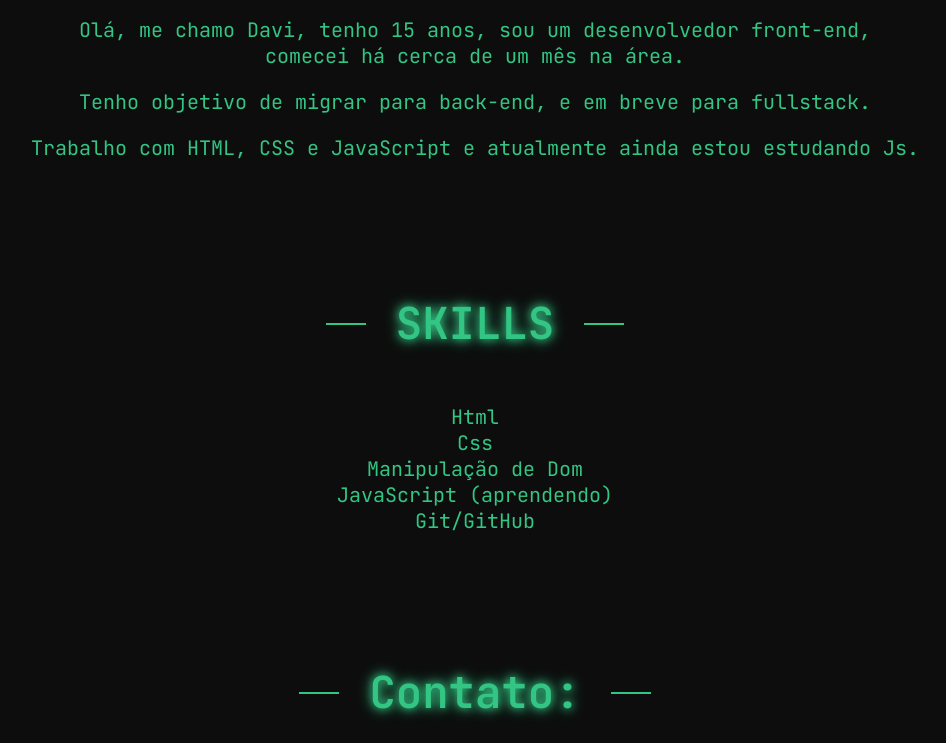
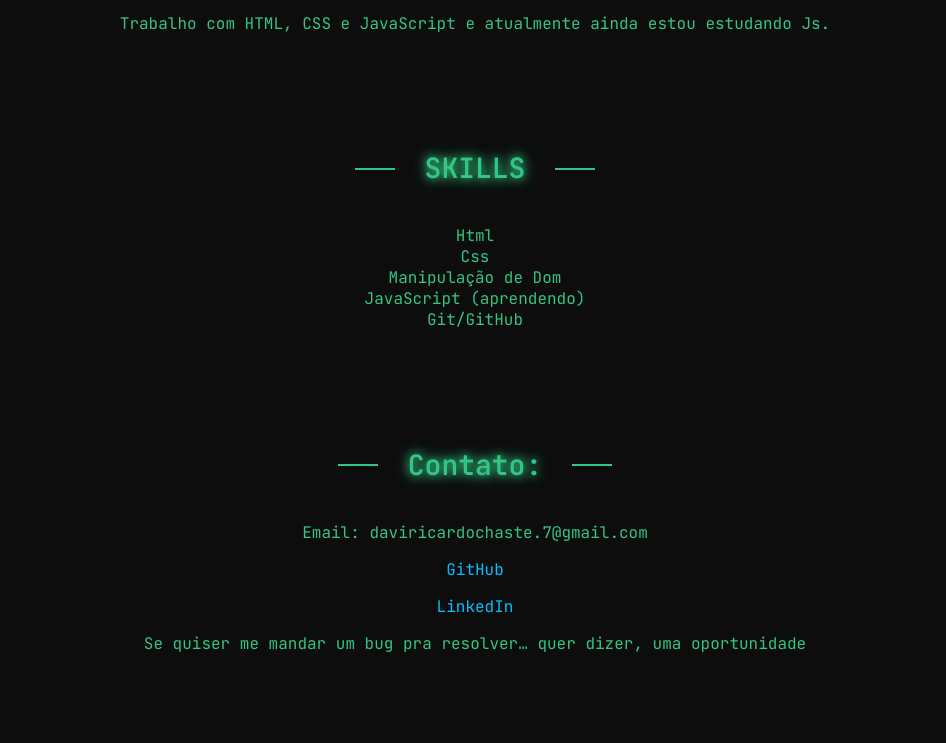
Before and after one commit to DaviChaste/davichaste.github.io, a plain HTML site: page index.html in a window 1280 px wide. Shown: the part 516-1259 px from the top of the page, without its empty margins (165-1111 px from the left). Drawn offline with Linux system fonts and the light colour scheme.

Commit message:
Refactor index.html for improved layout and styles
Updated HTML structure and styling for portfolio page.

```diff
--- a/index.html
+++ b/index.html
@@ -100,6 +100,13 @@ h2::after {
             max-width: 90%;
         }
     }
+        h2 {
+        font-size: 28px;
+    }
+    p, li {
+        font-size: 16px;
+    }
+}
     </style>
 </head>
 
```
